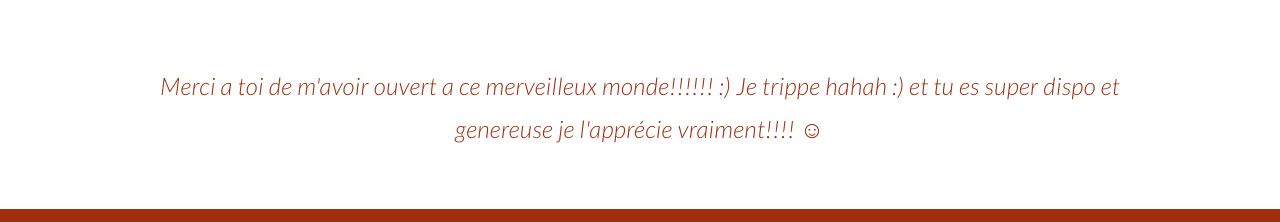
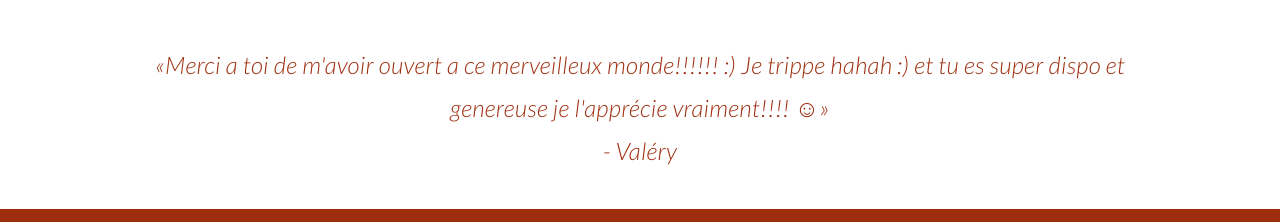
Before and after one commit to Jon104/flora-design, a React (Create React App) app: page /cours-et-fournitures in a window 1280 px wide. Shown: the part 679-901 px from the top of the page. Built offline with nearby package versions, Linux system fonts and the light colour scheme; no server answers.

Commit message:
Ajouter les noms au testimonials des cours

```diff
--- a/src/classes/ClassesPage.jsx
+++ b/src/classes/ClassesPage.jsx
@@ -119,7 +119,16 @@ const Classes = ({ onAddToCart, productsByCategory }) => {
         </MainSubtitle>
       </TopSection>
 
-      <Testimonials height="200px">{classesTestimonials[slideIndex]}</Testimonials>
+      <Testimonials height="200px">
+        «
+        {
+          classesTestimonials[slideIndex].testimonials
+        }
+        »
+        <br />
+        -&nbsp;
+        {classesTestimonials[slideIndex]?.name}
+      </Testimonials>
 
       <SecondMiddleSection>
         <Grid container p={6}>
--- a/src/classes/classesTestimonials.js
+++ b/src/classes/classesTestimonials.js
@@ -1,12 +1,39 @@
 const classesTestimonials = [
+  {
+    name: "Dorothée",
+    testimonials:
       "C’est le plus beau des spectacles que d’admirer tes œuvres! Suivre tes cours furent des moments magiques et zen. Je suis devenue accros à tes créations et à tes cours!",
+  },
+  {
+    name: "Valéry",
+    testimonials:
       "Merci a toi de m'avoir ouvert a ce merveilleux monde!!!!!! :) Je trippe hahah :)  et tu es super dispo et genereuse je l'apprécie vraiment!!!!  ☺",
+  },
+  {
+    name: "Chantal",
+    testimonials:
       "Ça reste que c’est toi la meilleure malgré tout et c’est tellement généreux de ta part de nous partager et d’enseigner ton art. Ça m’a tellement fait le plus grand bien durant cette pandémie d’apprendre quelque chose de nouveau et d’aimer ça autant. 💜",
+  },
+  {
+    name: "Stéphanie",
+    testimonials:
       "Wow !! Meilleur achat fait depuis des lunes ! Je dirais même un investissement, grâce à ce cours je me suis découvert une passion et je suis maintenant outillée pour faire tout ce que le macramé nous permet d’accomplir ! Merci beaucoup !!",
+  },
+  {
+    name: "Marylou",
+    testimonials:
       "Tout est parfait!! J’ai adoré mon cours et je prends le prochain sans hésitation! J’ai (enfin) découvert une manière d’explorer ma créativité grâce à toi, merci! 🤩",
+  },
+  {
+    name: "Karelle",
+    testimonials:
       "J'adore tout simplement le concept! Je me suis découvert une nouvelle passion. Les cours sont très bien expliqué et détaillé. Merci de m'avoir fait découvrir le macramé!!😁",
+  },
+  {
+    name: "Chantal",
+    testimonials:
       "T'es vraiment inspirante. J’ai beaucoup apprécié ta formation!! Je me sens pas mal plus outillée. ☺️❤️ Tes explications sont très claires.  ❤️ Merci!! 😄 J’aime tellement ça c’est vraiment devenu une passion et je t’en remercie ❤️❤️ Ça a pas d’allure c’est tout ce que je fais de mon temps libre maintenant! 😂",
-  "C'est comme méditer mais en créant",
+  },
 ];
 
 export default classesTestimonials;
```
Lines whose indentation alone changed are shown as unchanged.
